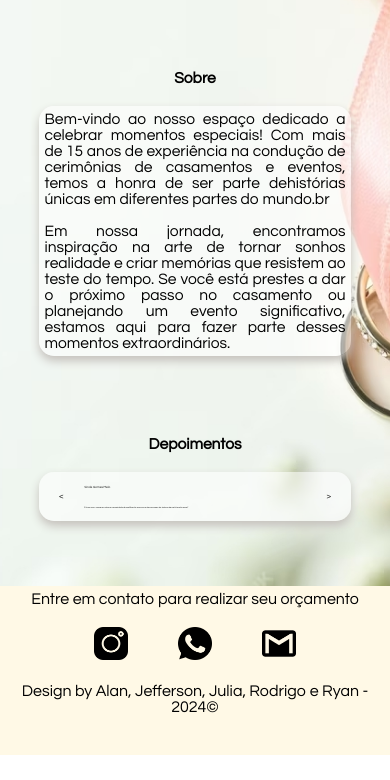
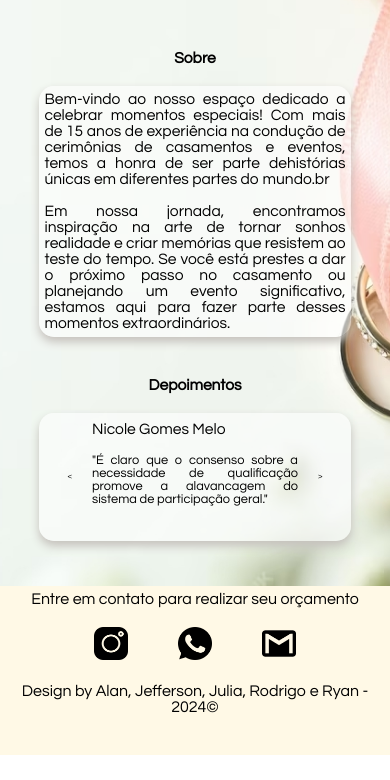
Before and after one commit to DigoPires/Luciano-Machado, a PHP site: page / in a window 390 px wide. Shown: the part 89-869 px from the top of the page. Run offline with PHP 8.4, Linux system fonts and the light colour scheme.

Commit message:
telas muito pequenas

```diff
--- a/Menu Principal/CSS/menu-principal.css
+++ b/Menu Principal/CSS/menu-principal.css
@@ -126,7 +126,7 @@ ul {
 @media screen and (max-width: 700px) {
     .nome-cli {
         text-align: start;
-        font-size: 0.8vw;
+        /* font-size: 0.8vw; */
     }
     .sobre{
         font-size: 1em;
@@ -141,6 +141,8 @@ ul {
         width: 80vw;
         align-items: center;
         border-radius: 15px;
+        font-size: 1.6em;
+        padding: 1vh ;
     }
 
     .sobre-div {
```
